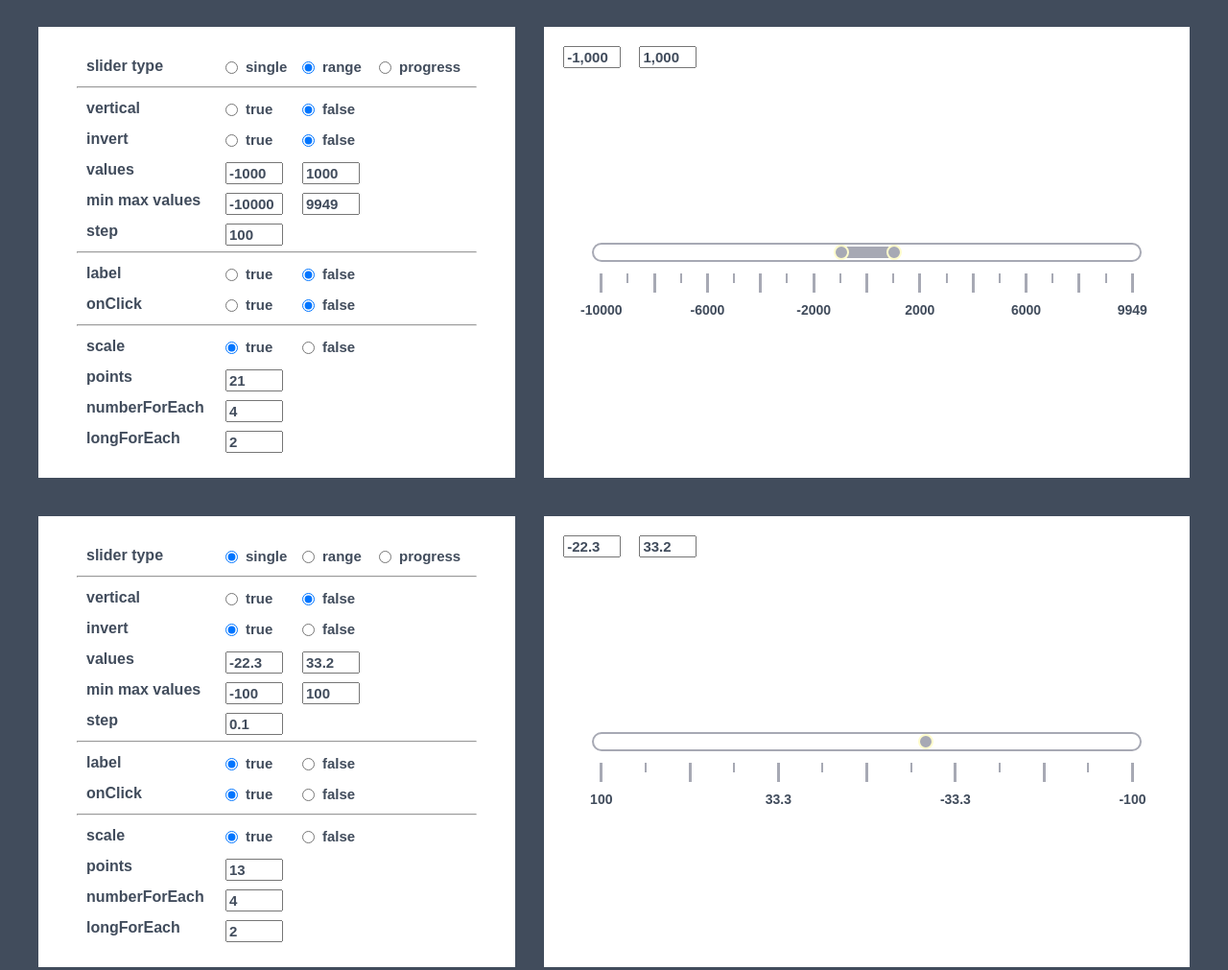
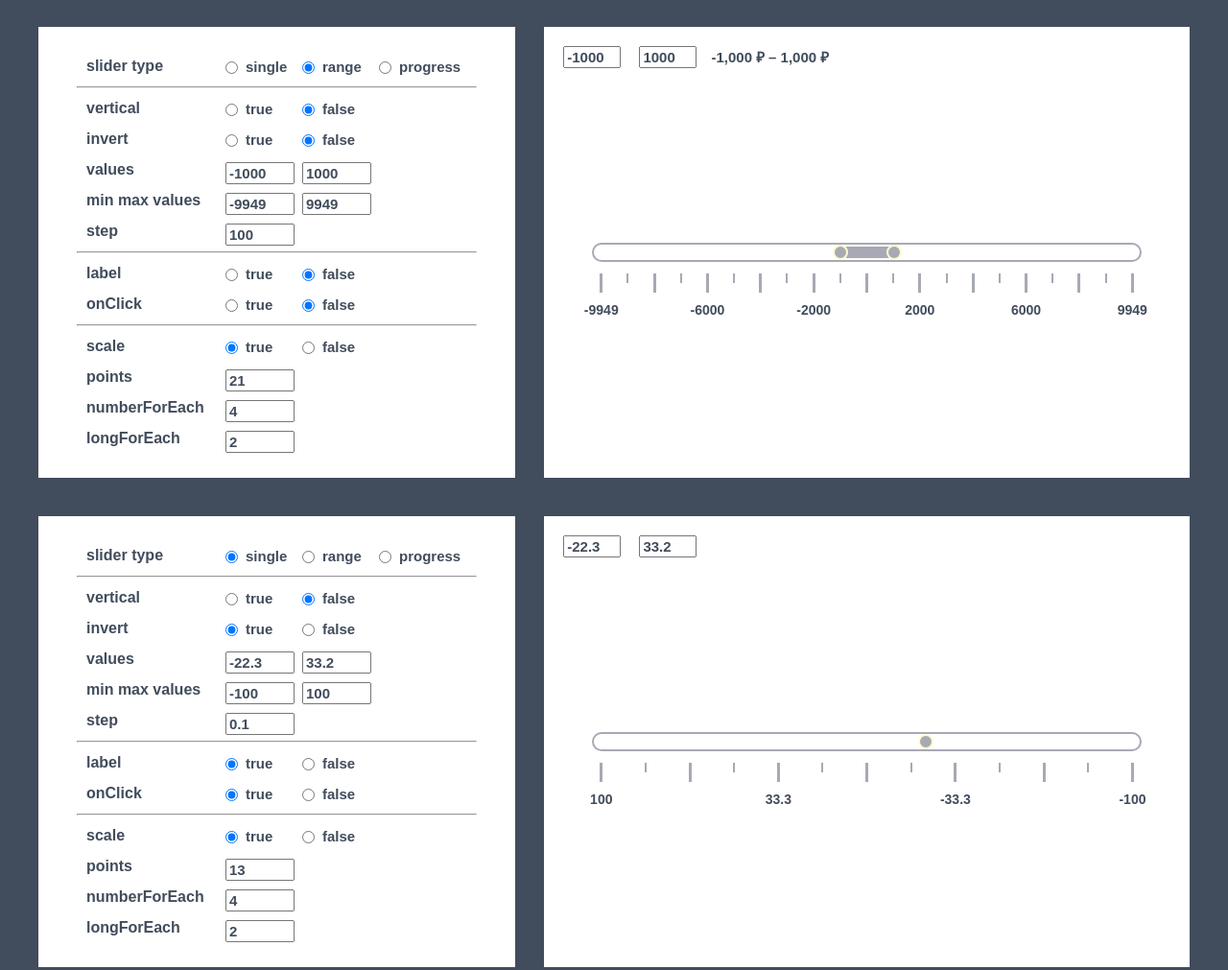
Before and after one commit to Evgeny3101/plugin, a website built with webpack: page src/page/index.pug in a window 1280 px wide. Shown: the top 1011 px of the page at 96% size. Built offline with nearby package versions, Linux system fonts and the light colour scheme.

Commit message:
Сделал отдельный вывод значений слайдера для примера. Правки ошибок.

```diff
--- a/src/components/model.ts
+++ b/src/components/model.ts
@@ -65,13 +65,21 @@ class Model {
 
   // Округляет значение по шагу
   private putInStep(numbersArr: number[]): number[] {
-    const { maxValue, step } = this.config;
+    const { maxValue, minValue, step } = this.config;
     const roundValuesArr: number[] = [];
 
     numbersArr.forEach((number, i) => {
       const roundValue = roundToMultiple(number, step);
-      const isOverLimit = number + step > maxValue;
-      roundValuesArr[i] = isOverLimit ? maxValue : roundValue;
+      const isOverMaxLimit: boolean = number + step > maxValue;
+      const isOverMinLimit: boolean = number - step < minValue;
+
+      if (isOverMaxLimit) {
+        if (number > roundValue) roundValuesArr[i] = maxValue;
+        else roundValuesArr[i] = roundValue;
+      } else if (isOverMinLimit) {
+        if (number < roundValue) roundValuesArr[i] = minValue;
+        else roundValuesArr[i] = roundValue;
+      } else roundValuesArr[i] = roundValue;
     });
 
     return roundValuesArr;
--- a/src/components/view/scale/scale.ts
+++ b/src/components/view/scale/scale.ts
@@ -30,13 +30,20 @@ class Scale {
       const point: Point = elem;
       let newValue: number;
 
+      const isFirstPoint = this.points[0] === elem;
+      const isLastPoint = this.points[this.points.length - 1] === elem;
+
       if (isInvert) {
-        newValue =
-          this.points[0] === elem ? maxValue : roundToMultiple(currentValue, step);
+        if (isFirstPoint) newValue = maxValue;
+        else if (isLastPoint) newValue = minValue;
+        else newValue = roundToMultiple(currentValue, step);
+
         currentValue -= stepBetween;
       } else {
-        const pointLast = this.points[this.points.length - 1];
-        newValue = pointLast === elem ? maxValue : roundToMultiple(currentValue, step);
+        if (isFirstPoint) newValue = minValue;
+        else if (isLastPoint) newValue = maxValue;
+        else newValue = roundToMultiple(currentValue, step);
+
         currentValue += stepBetween;
       }
 
--- a/src/page.js
+++ b/src/page.js
@@ -1,7 +1,5 @@
 // stylus
 import './page/index.styl';
-import './page/stylesheets/tuning.styl';
-import './page/stylesheets/parameter.styl';
 
 // js
 import './page/index';
--- a/src/page/index.js
+++ b/src/page/index.js
@@ -28,8 +28,7 @@ function setOptionsTuning(tuningDOM, sliderConfig) {
   });
 }
 
-// event handling //
-
+// event handling
 function convertStringsInValue(string) {
   let value = string;
   const isString = Number.isNaN(Number(value));
@@ -60,12 +59,12 @@ function setListeners(tuningDOM, slider) {
   );
 }
 
-const sliderArr = [];
+// ==========================
+// config
 const sliderConfigArr = [];
-const tuningArr = document.querySelectorAll('.tuning');
 
 // slider 1
-sliderArr[0] = $('.js-range-slider1');
+const resultValueDOM = document.querySelectorAll('.js-result-value')[0];
 sliderConfigArr[0] = {
   textField: ['.js-text-field1', '.js-text-field2'],
   sliderType: 'range',
@@ -74,7 +73,7 @@ sliderConfigArr[0] = {
   value2Slider: 1000,
 
   maxValue: 9949,
-  minValue: -10000,
+  minValue: -9949,
   step: 100,
 
   isLabel: false,
@@ -83,13 +82,15 @@ sliderConfigArr[0] = {
   points: 21,
 
   updateValues(values) {
-    const valuesArr = values.map((name) => name.toLocaleString());
-    return valuesArr;
+    const formalizedValuesArr = values.map((name) => {
+      return `${name.toLocaleString()} ₽`;
+    });
+
+    resultValueDOM.innerText = formalizedValuesArr.join(' – ');
   },
 };
 
 // slider 2
-sliderArr[1] = $('.js-range-slider2');
 sliderConfigArr[1] = {
   textField: ['.js-text-field3', '.js-text-field4'],
   sliderValues: [-22.3, 33.2],
@@ -103,7 +104,6 @@ sliderConfigArr[1] = {
 };
 
 // slider 3
-sliderArr[2] = $('.js-range-slider3');
 sliderConfigArr[2] = {
   value1Slider: 22,
   textField: ['.js-text-field5', '.js-text-field6'],
@@ -117,13 +117,22 @@ sliderConfigArr[2] = {
   longForEach: 3,
 };
 
+// ==========================
 // init sliders with id '1-3'
+const sliderArr = [];
+const tuningArr = document.querySelectorAll('.tuning');
+
+sliderArr[0] = $('.js-range-slider1');
+sliderArr[1] = $('.js-range-slider2');
+sliderArr[2] = $('.js-range-slider3');
+
 sliderArr.forEach((slider, i) => {
   slider.rangeSlider(sliderConfigArr[i]);
   setListeners(tuningArr[i], sliderArr[i]);
   setOptionsTuning(tuningArr[i], sliderConfigArr[i]);
 });
 
+// ==========================
 // two sliders with id '4'
 const $sliders4 = $('.js-range-slider4');
 const tuningId4Arr = [tuningArr[3], tuningArr[4]];
@@ -146,7 +155,6 @@ sliders4Config[1] = {
   isLabel: true,
 };
 
-// init sliders with id '4'
 $.each($sliders4, (i, elem) => {
   $(elem).rangeSlider(sliders4Config[i]);
   setListeners(tuningId4Arr[i], elem);
--- a/src/page/index.pug
+++ b/src/page/index.pug
@@ -1,5 +1,5 @@
-include ./modules/tuning
-include ./modules/slider-field
+include ./modules/tuning/tuning
+include ./modules/slider-field/slider-field
 
 
 doctype html
--- a/src/page/index.styl
+++ b/src/page/index.styl
@@ -1,3 +1,6 @@
+@require './modules/tuning/tuning'
+@require './modules/slider-field/slider-field'
+
 *
   box-sizing          : border-box
   font                : 700 15px sans-serif
@@ -21,30 +24,3 @@ h3
   display             : flex
   justify-content     : space-between
   background          : #fff
-
-.container
-  position              relative
-  height              : 100%
-  width               : 100%
-  padding             : 20px
-
-  display             : flex
-  justify-content     : space-between
-  align-items         : center
-
-.plugin
-  width               : 100%
-  height              : 100%
-  margin              : 30px
-
-  display             : flex
-  justify-content     : space-around
-  align-items         : center
-
-.container-field
-  position            : absolute
-  top                 : 20px
-
-.field-style
-  margin              : 0 15px 0 0
-  width               : 60px
--- a/src/page/modules/slider-field.pug
+++ /dev/null
@@ -1,6 +0,0 @@
-mixin slider-field(options)
-  .container
-    .container-field
-      input.field-style(class=options.textField[0])
-      input.field-style(class=options.textField[1])
-    .plugin(class=options.classToInstall)
--- /dev/null
+++ b/src/page/modules/slider-field/slider-field.pug
@@ -0,0 +1,7 @@
+mixin slider-field(options)
+  .slider-field
+    .slider-field__container
+      input.slider-field__input(class=options.textField[0])
+      input.slider-field__input(class=options.textField[1])
+      span.slider-field__value.js-result-value
+    .slider-field__plugin(class=options.classToInstall)
--- /dev/null
+++ b/src/page/modules/slider-field/slider-field.styl
@@ -0,0 +1,26 @@
+.slider-field
+  position              relative
+  height              : 100%
+  width               : 100%
+  padding             : 20px
+
+  display             : flex
+  justify-content     : space-between
+  align-items         : center
+
+  &__container
+    position            : absolute
+    top                 : 20px
+
+  &__input
+    margin              : 0 15px 0 0
+    width               : 60px
+
+  &__plugin
+    width               : 100%
+    height              : 100%
+    margin              : 30px
+
+    display             : flex
+    justify-content     : space-around
+    align-items         : center
--- a/src/page/modules/tuning.pug
+++ /dev/null
@@ -1,132 +0,0 @@
-mixin tuning()
-  form.tuning
-
-    .tuning__container
-      .parameter
-        h3.parameter__name slider type
-
-        .parameter__container
-          label.parameter__options
-            input(type='radio' name='sliderType' value='single' checked).parameter__input
-            |single
-          label.parameter__options
-            input(type='radio' name='sliderType' value='range').parameter__input
-            |range
-          label.parameter__options
-            input(type='radio' name='sliderType' value='progress').parameter__input
-            |progress
-
-    hr
-
-    .tuning__container
-      .parameter
-        h3.parameter__name vertical
-
-        .parameter__container
-          label.parameter__options
-            input(type='radio' name='isVertical' value='true' checked).parameter__input
-            |true
-
-          label.parameter__options
-            input(type='radio' name='isVertical' value='false').parameter__input
-            |false
-
-    .tuning__container
-      .parameter
-        h3.parameter__name invert
-
-        .parameter__container
-          label.parameter__options
-            input(type='radio' name='isInvert' value='true' checked).parameter__input
-            |true
-
-          label.parameter__options
-            input(type='radio' name='isInvert' value='false').parameter__input
-            |false
-
-    .tuning__container
-      .parameter
-        h3.parameter__name values
-
-        .parameter__container
-          input(name='value1Slider' type='text' placeholder='number' value='-50').parameter__input.field-style
-          input(name='value2Slider' type='text' placeholder='number' value='50').parameter__input.field-style
-
-    .tuning__container
-      .parameter
-        h3.parameter__name min max values
-
-        .parameter__container
-          input(name='minValue' type='text' placeholder='min' value='-100').parameter__input.field-style
-          input(name='maxValue' type='text' placeholder='max' value='100' ).parameter__input.field-style
-
-    .tuning__container
-      .parameter
-        h3.parameter__name step
-
-        .parameter__container
-          input(name='step' type='text' placeholder='number' value='1').parameter__input.field-style
-
-    hr
-
-    .tuning__container
-      .parameter
-        h3.parameter__name label
-
-        .parameter__container
-          label.parameter__options
-            input(type='radio' name='isLabel' value='true' checked).parameter__input
-            |true
-
-          label.parameter__options
-            input(type='radio' name='isLabel' value='false').parameter__input
-            |false
-
-    .tuning__container
-      .parameter
-        h3.parameter__name onClick
-
-        .parameter__container
-          label.parameter__options
-            input(type='radio' name='isLabelOnClick' value='true' checked).parameter__input
-            |true
-
-          label.parameter__options
-            input(type='radio' name='isLabelOnClick' value='false').parameter__input
-            |false
-
-    hr
-
-    .tuning__container
-      .parameter
-        h3.parameter__name scale
-
-        .parameter__container
-          label.parameter__options
-            input(type='radio' name='isScale' value='true' checked).parameter__input
-            |true
-
-          label.parameter__options
-            input(type='radio' name='isScale' value='false').parameter__input
-            |false
-
-    .tuning__container
-      .parameter
-        h3.parameter__name points
-
-        .parameter__container
-          input(name='points' type='text' placeholder='number' value='13').parameter__input.field-style
-
-    .tuning__container
-      .parameter
-        h3.parameter__name numberForEach
-
-        .parameter__container
-          input(name='numberForEach' type='text' placeholder='number' value='4').parameter__input.field-style
-
-    .tuning__container
-      .parameter
-        h3.parameter__name longForEach
-
-        .parameter__container
-          input(name='longForEach' type='text' placeholder='number' value='2').parameter__input.field-style
--- /dev/null
+++ b/src/page/modules/tuning/tuning.pug
@@ -0,0 +1,132 @@
+mixin tuning()
+  form.tuning
+
+    .tuning__parameter
+      .tuning-parameter
+        h3.tuning-parameter__name slider type
+
+        .tuning-parameter__options-container
+          label.tuning-parameter__options
+            input(type='radio' name='sliderType' value='single' checked).tuning-parameter__input
+            |single
+          label.tuning-parameter__options
+            input(type='radio' name='sliderType' value='range').tuning-parameter__input
+            |range
+          label.tuning-parameter__options
+            input(type='radio' name='sliderType' value='progress').tuning-parameter__input
+            |progress
+
+    hr
+
+    .tuning__parameter
+      .tuning-parameter
+        h3.tuning-parameter__name vertical
+
+        .tuning-parameter__options-container
+          label.tuning-parameter__options
+            input(type='radio' name='isVertical' value='true' checked).tuning-parameter__input
+            |true
+
+          label.tuning-parameter__options
+            input(type='radio' name='isVertical' value='false').tuning-parameter__input
+            |false
+
+    .tuning__parameter
+      .tuning-parameter
+        h3.tuning-parameter__name invert
+
+        .tuning-parameter__options-container
+          label.tuning-parameter__options
+            input(type='radio' name='isInvert' value='true' checked).tuning-parameter__input
+            |true
+
+          label.tuning-parameter__options
+            input(type='radio' name='isInvert' value='false').tuning-parameter__input
+            |false
+
+    .tuning__parameter
+      .tuning-parameter
+        h3.tuning-parameter__name values
+
+        .tuning-parameter__options-container
+          input(name='value1Slider' type='text' placeholder='number' value='-50').tuning-parameter__input.field-style
+          input(name='value2Slider' type='text' placeholder='number' value='50').tuning-parameter__input.field-style
+
+    .tuning__parameter
+      .tuning-parameter
+        h3.tuning-parameter__name min max values
+
+        .tuning-parameter__options-container
+          input(name='minValue' type='text' placeholder='min' value='-100').tuning-parameter__input.field-style
+          input(name='maxValue' type='text' placeholder='max' value='100' ).tuning-parameter__input.field-style
+
+    .tuning__parameter
+      .tuning-parameter
+        h3.tuning-parameter__name step
+
+        .tuning-parameter__options-container
+          input(name='step' type='text' placeholder='number' value='1').tuning-parameter__input.field-style
+
+    hr
+
+    .tuning__parameter
+      .tuning-parameter
+        h3.tuning-parameter__name label
+
+        .tuning-parameter__options-container
+          label.tuning-parameter__options
+            input(type='radio' name='isLabel' value='true' checked).tuning-parameter__input
+            |true
+
+          label.tuning-parameter__options
+            input(type='radio' name='isLabel' value='false').tuning-parameter__input
+            |false
+
+    .tuning__parameter
+      .tuning-parameter
+        h3.tuning-parameter__name onClick
+
+        .tuning-parameter__options-container
+          label.tuning-parameter__options
+            input(type='radio' name='isLabelOnClick' value='true' checked).tuning-parameter__input
+            |true
+
+          label.tuning-parameter__options
+            input(type='radio' name='isLabelOnClick' value='false').tuning-parameter__input
+            |false
+
+    hr
+
+    .tuning__parameter
+      .tuning-parameter
+        h3.tuning-parameter__name scale
+
+        .tuning-parameter__options-container
+          label.tuning-parameter__options
+            input(type='radio' name='isScale' value='true' checked).tuning-parameter__input
+            |true
+
+          label.tuning-parameter__options
+            input(type='radio' name='isScale' value='false').tuning-parameter__input
+            |false
+
+    .tuning__parameter
+      .tuning-parameter
+        h3.tuning-parameter__name points
+
+        .tuning-parameter__options-container
+          input(name='points' type='text' placeholder='number' value='13').tuning-parameter__input.field-style
+
+    .tuning__parameter
+      .tuning-parameter
+        h3.tuning-parameter__name numberForEach
+
+        .tuning-parameter__options-container
+          input(name='numberForEach' type='text' placeholder='number' value='4').tuning-parameter__input.field-style
+
+    .tuning__parameter
+      .tuning-parameter
+        h3.tuning-parameter__name longForEach
+
+        .tuning-parameter__options-container
+          input(name='longForEach' type='text' placeholder='number' value='2').tuning-parameter__input.field-style
--- /dev/null
+++ b/src/page/modules/tuning/tuning.styl
@@ -0,0 +1,40 @@
+.tuning
+  width               : 875px
+  padding             : 25px 40px
+
+  display             : flex
+  flex-direction      : column
+  justify-content     : space-around
+
+  border-right        : 30px solid #414c5c
+
+  hr
+    height            : 1px
+    width             : 100%
+    margin            : 5px 0
+    background        : #000
+
+  &__parameter
+    margin            : 5px 10px
+
+  // parameter
+  &-parameter
+    display                   : grid
+    grid-template-columns     : 145px 1fr
+    align-items               : center
+
+    &__name
+      font-size               : 16px
+
+    &__options-container
+      display                 : grid
+      grid-template-columns   : 80px 80px 80px
+
+      height                  : 22px
+
+    &__options
+      display                 : flex
+      align-items             : center
+
+    &__input
+      margin                  : 3px 8px 0 0
--- a/src/page/stylesheets/parameter.styl
+++ /dev/null
@@ -1,20 +0,0 @@
-.parameter
-  display                   : grid
-  grid-template-columns     : 145px 1fr
-  align-items               : center
-
-  &__name
-    font-size               : 16px
-
-  &__container
-    display                 : grid
-    grid-template-columns   : 80px 80px 80px
-
-    height                  : 22px
-
-  &__options
-    display                 : flex
-    align-items             : center
-
-  &__input
-    margin                  : 3px 8px 0 0
--- a/src/page/stylesheets/tuning.styl
+++ /dev/null
@@ -1,18 +0,0 @@
-.tuning
-  width               : 875px
-  padding             : 25px 40px
-
-  display             : flex
-  flex-direction      : column
-  justify-content     : space-around
-
-  border-right        : 30px solid #414c5c
-
-  hr
-    height            : 1px
-    width             : 100%
-    margin            : 5px 0
-    background        : #000
-
-  &__container
-    margin            : 5px 10px
```
Also changed, not shown: uml/viewComponents.svg.
